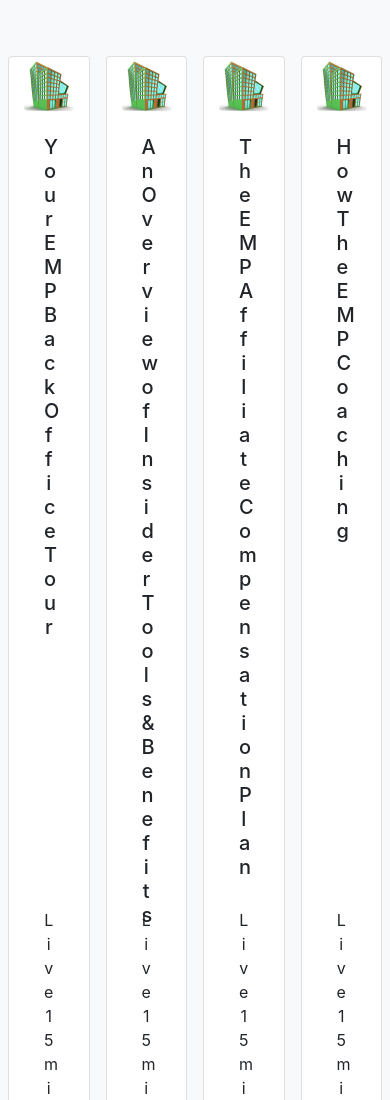
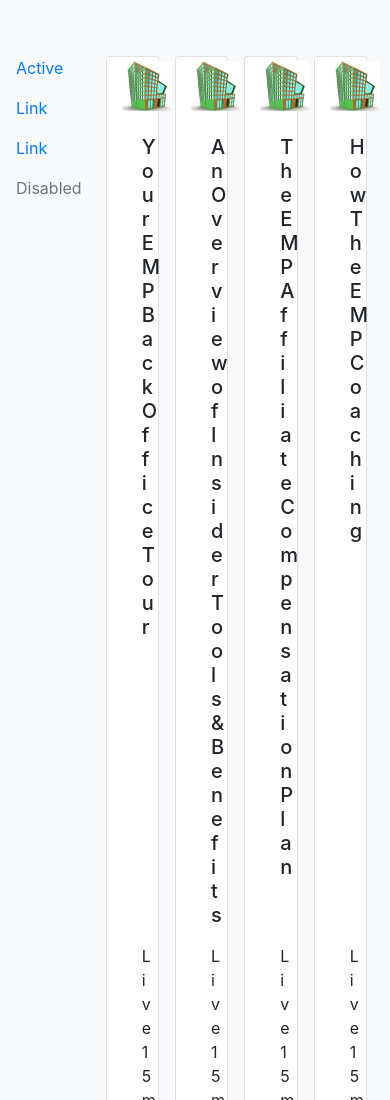
Before and after one commit to awvdeker/Frameworking-FTW, a plain HTML site: page index.html in a window 390 px wide. Shown: the top 1100 px of the page. Drawn offline with nearby package versions, Linux system fonts and the light colour scheme.

Commit message:
met navbar, nog responsive maken: kader en navbar, kaders even groot

```diff
--- a/index.html
+++ b/index.html
@@ -8,6 +8,20 @@
   <title>Frameworking-FTW</title>
 </head>
 <body class="bg-light">
+  <ul class="nav flex-column float-left">
+    <li class="nav-item">
+      <a class="nav-link active" href="#">Active</a>
+    </li>
+    <li class="nav-item">
+      <a class="nav-link" href="#">Link</a>
+    </li>
+    <li class="nav-item">
+      <a class="nav-link" href="#">Link</a>
+    </li>
+    <li class="nav-item">
+      <a class="nav-link disabled" href="#">Disabled</a>
+    </li>
+  </ul>
   <div class="container bg-light mt-5 ml-auto mr-auto">
     <div class="row">
       <div class="col bg-white m-2 card">
```
